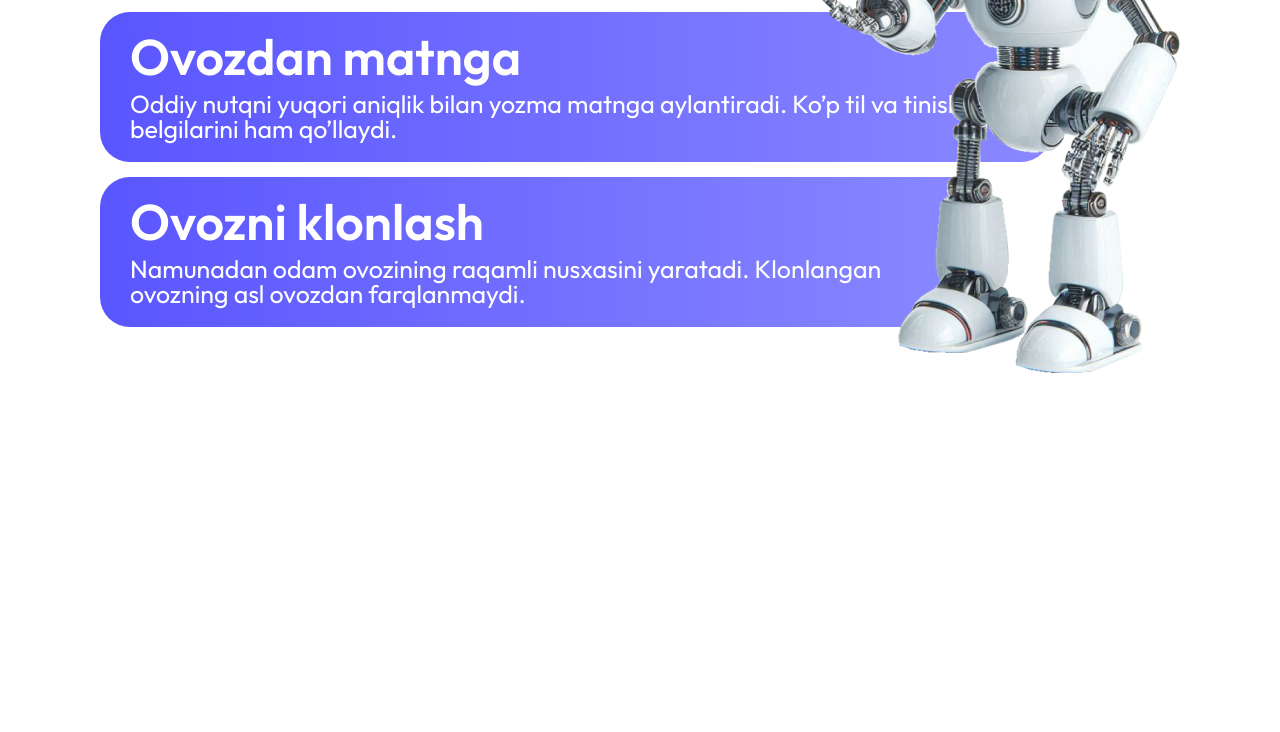
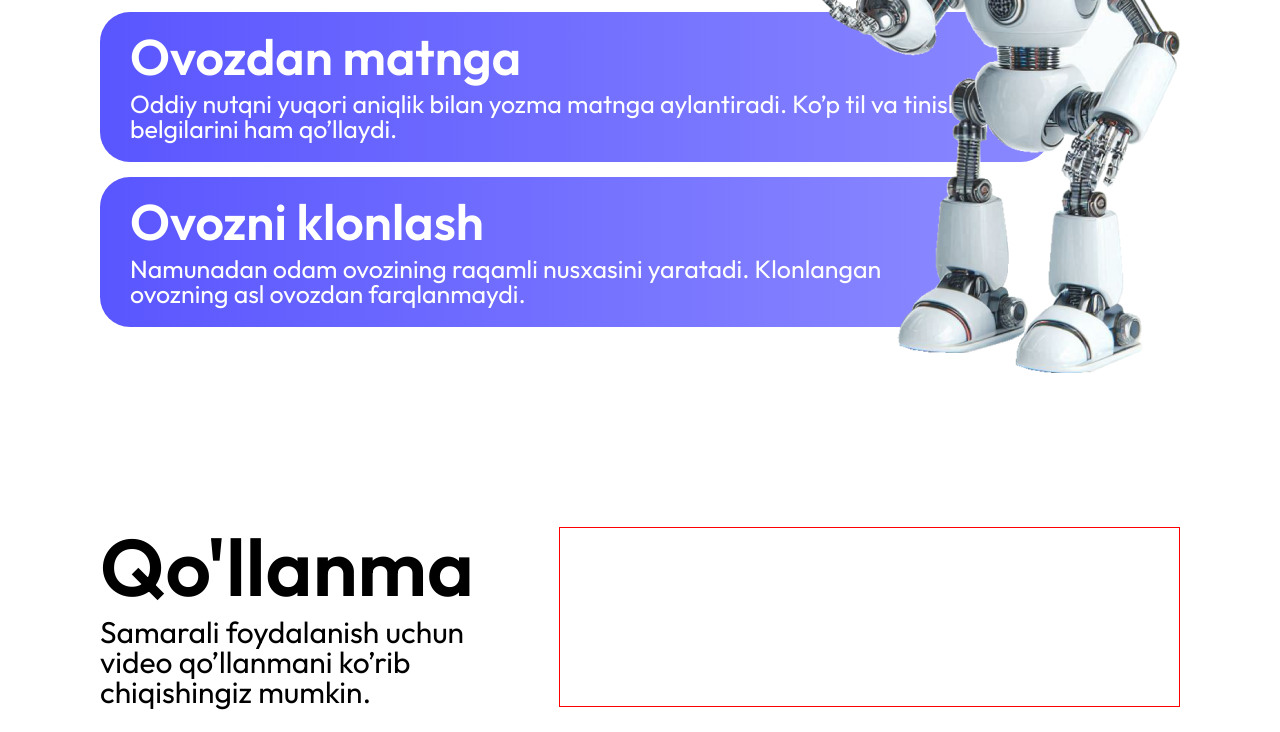
Before and after one commit to newNASA/DictatorAi, a plain HTML site: page index.html in a window 1280 px wide. Shown: the part 2000-2732 px from the top of the page. Before the commit the page ends 2377 px from the top, so only its background shows below. Drawn offline with nearby package versions, Linux system fonts and the light colour scheme.

Commit message:
guide boshlandi

```diff
--- a/index.html
+++ b/index.html
@@ -119,7 +119,13 @@
     <!-- Guide Codes -->
 
     <div class="guide">
-
+        <div class="left">
+            <h1>Qo'llanma</h1>
+            <p>Samarali foydalanish uchun video qo’llanmani ko’rib chiqishingiz mumkin.</p>
+        </div>
+        <div class="right">
+            <iframe src="" frameborder="0"></iframe>
+        </div>
     </div>
 
     <!-- Guide Codes End -->
--- a/style.scss
+++ b/style.scss
@@ -264,3 +264,34 @@ header {
     }
   }
 }
+
+// Guide Styles
+
+.guide{
+  display: flex;
+  justify-content: space-between;
+  padding: var(--main-sections-padding);
+  margin-top: 150px;
+
+  .left{
+    width: 37.5%;
+    display: flex;
+    flex-direction: column;
+    justify-content: center;
+    gap: 10px;
+    h1{
+      font-weight: 600;
+      font-size: 80px;
+      line-height: 80px;
+    }
+    p{
+      font-weight: 400;
+      font-size: 30px;
+      line-height: 30px;
+    }
+  }
+  .right{
+    width: 57.5%;
+    border: 1px solid red;
+  }
+}
```
Also changed, not shown: style.css, 1 other file.
